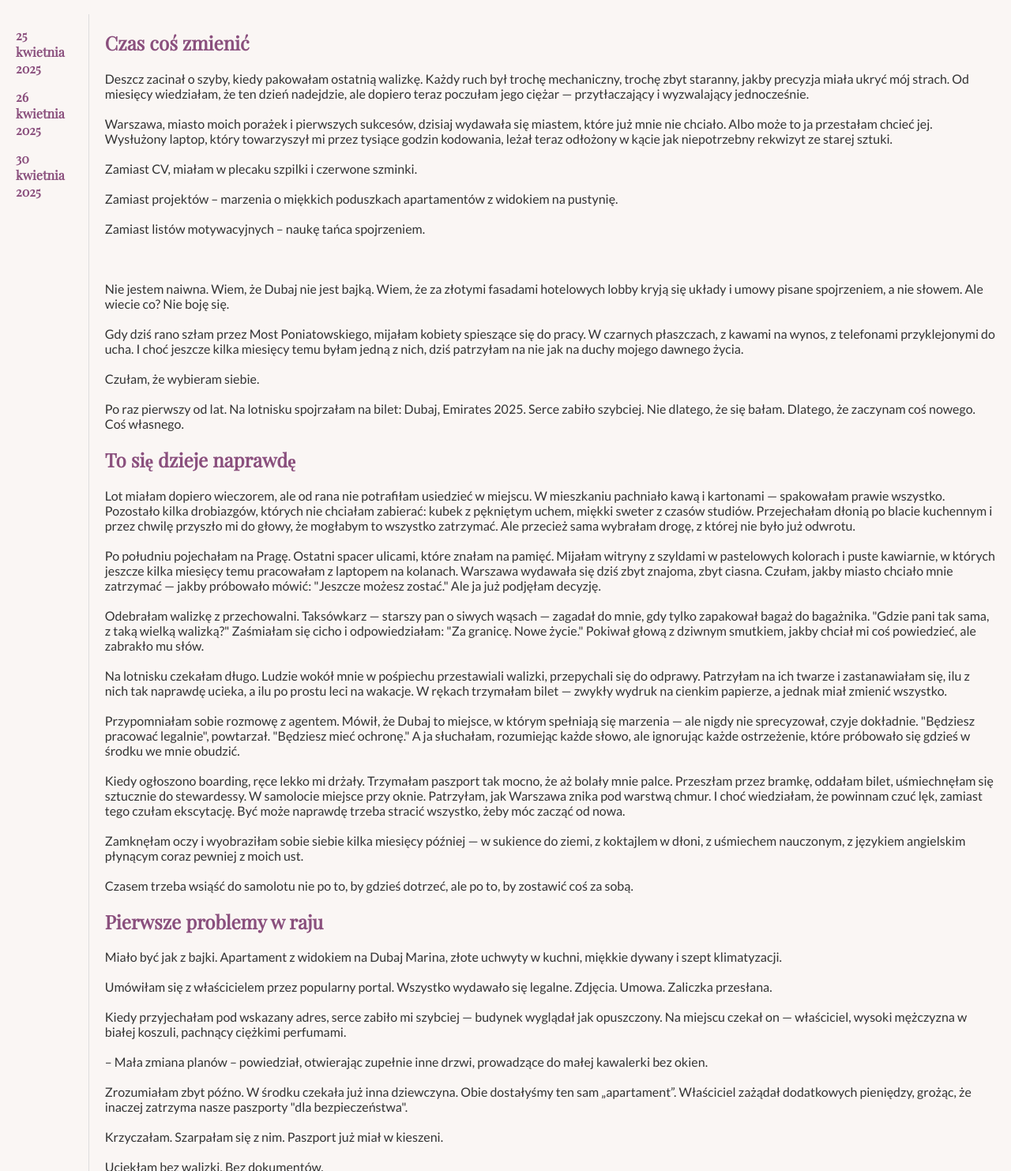
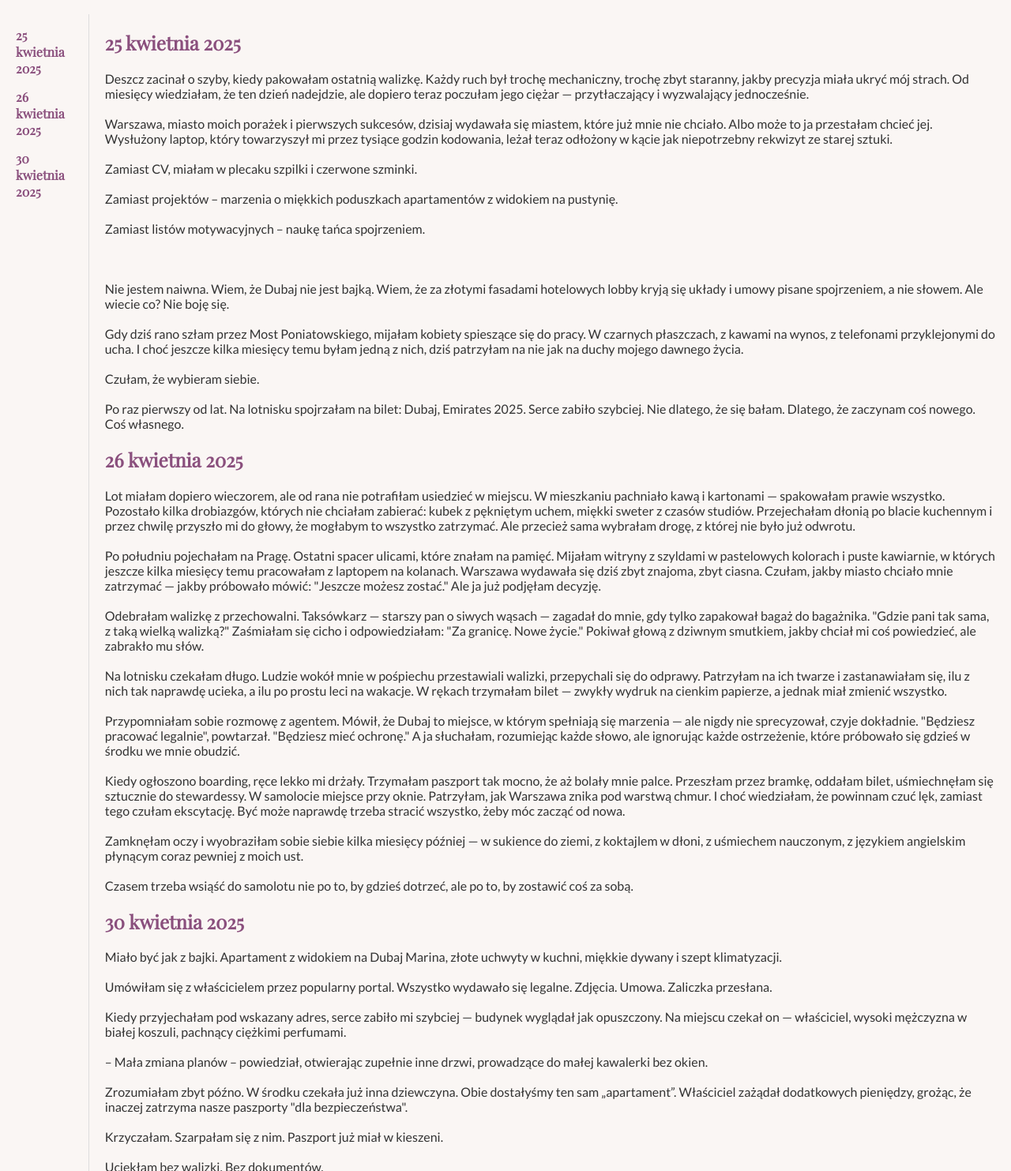
Before and after one commit to OliwiaLamkowska/Dziennik, a plain HTML site: page index.html in a window 1280 px wide. Shown: the part 162-1645 px from the top of the page at 79% size. Drawn offline with nearby package versions, Linux system fonts and the light colour scheme.

Commit message:
Add files via upload

```diff
--- a/index.html
+++ b/index.html
@@ -19,7 +19,7 @@
     </nav>
     <main>
       <article id="wpis-2025-04-25">
-        <h2>Czas coś zmienić </h2>
+        <h2> 25 kwietnia 2025 </h2>
         <p>
           Deszcz zacinał o szyby, kiedy pakowałam ostatnią walizkę. Każdy ruch był trochę mechaniczny, trochę zbyt staranny, jakby precyzja miała ukryć mój strach.
 Od miesięcy wiedziałam, że ten dzień nadejdzie, ale dopiero teraz poczułam jego ciężar — przytłaczający i wyzwalający jednocześnie.
@@ -48,7 +48,7 @@ Dlatego, że zaczynam coś nowego.
 Coś własnego.
         </p>
    <article id="wpis-2025-04-26">
-<h2>To się dzieje naprawdę </h2>
+<h2>26 kwietnia 2025 </h2>
    <p>
     Lot miałam dopiero wieczorem, ale od rana nie potrafiłam usiedzieć w miejscu. W mieszkaniu pachniało kawą i kartonami — spakowałam prawie wszystko. Pozostało kilka drobiazgów, których nie chciałam zabierać: kubek z pękniętym uchem, miękki sweter z czasów studiów. Przejechałam dłonią po blacie kuchennym i przez chwilę przyszło mi do głowy, że mogłabym to wszystko zatrzymać. Ale przecież sama wybrałam drogę, z której nie było już odwrotu. <br><br>
 
@@ -69,7 +69,7 @@ Zamknęłam oczy i wyobraziłam sobie siebie kilka miesięcy później — w suk
 Czasem trzeba wsiąść do samolotu nie po to, by gdzieś dotrzeć, ale po to, by zostawić coś za sobą.
               </p>
               <article id="wpis-2025-04-30">
-                <h2>Pierwsze problemy w raju </h2>
+                <h2>30 kwietnia 2025 </h2>
                    <p>
                     Miało być jak z bajki. Apartament z widokiem na Dubaj Marina, złote uchwyty w kuchni, miękkie dywany i szept klimatyzacji. <br><br>
                     Umówiłam się z właścicielem przez popularny portal. Wszystko wydawało się legalne. Zdjęcia. Umowa. Zaliczka przesłana. <br><br>
```
